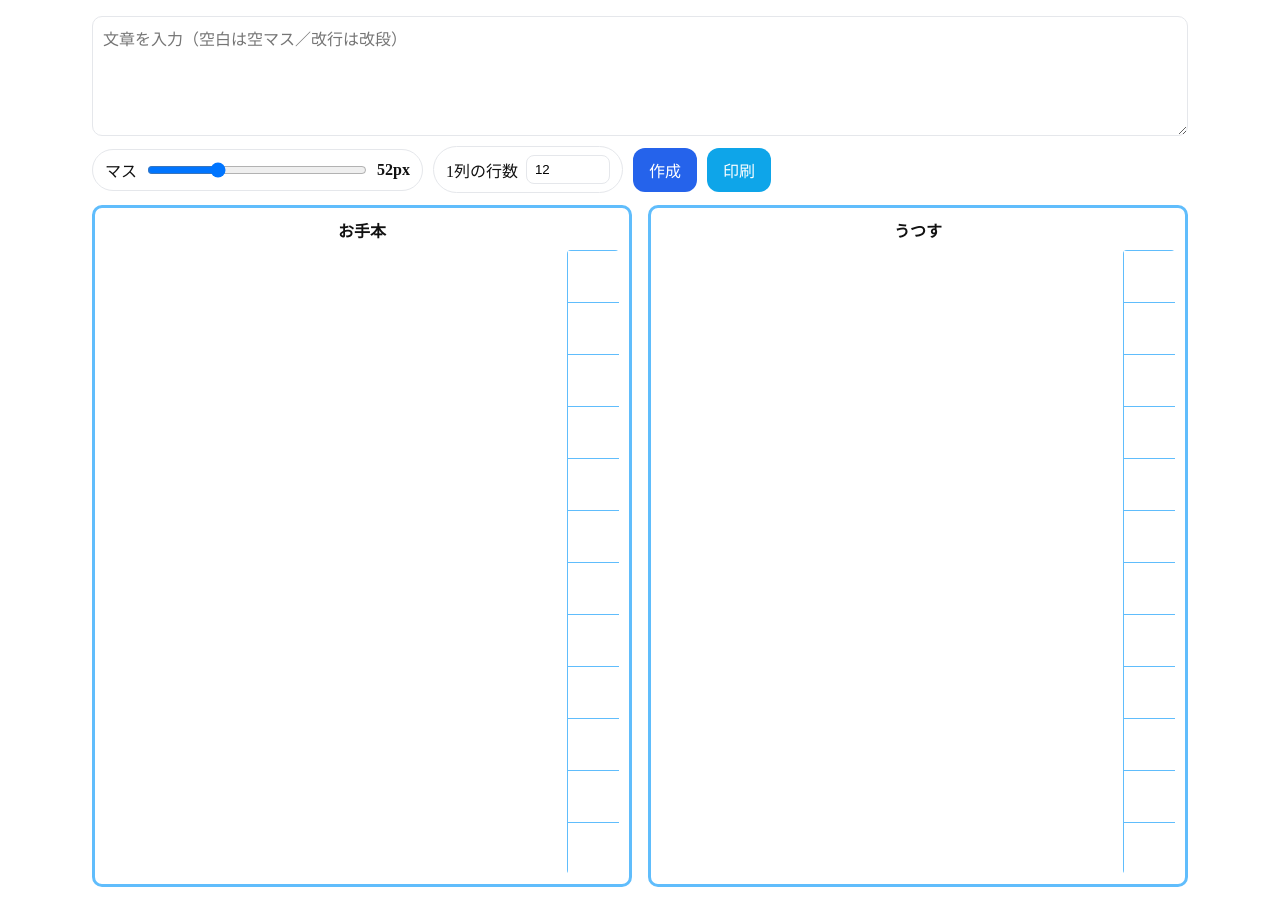
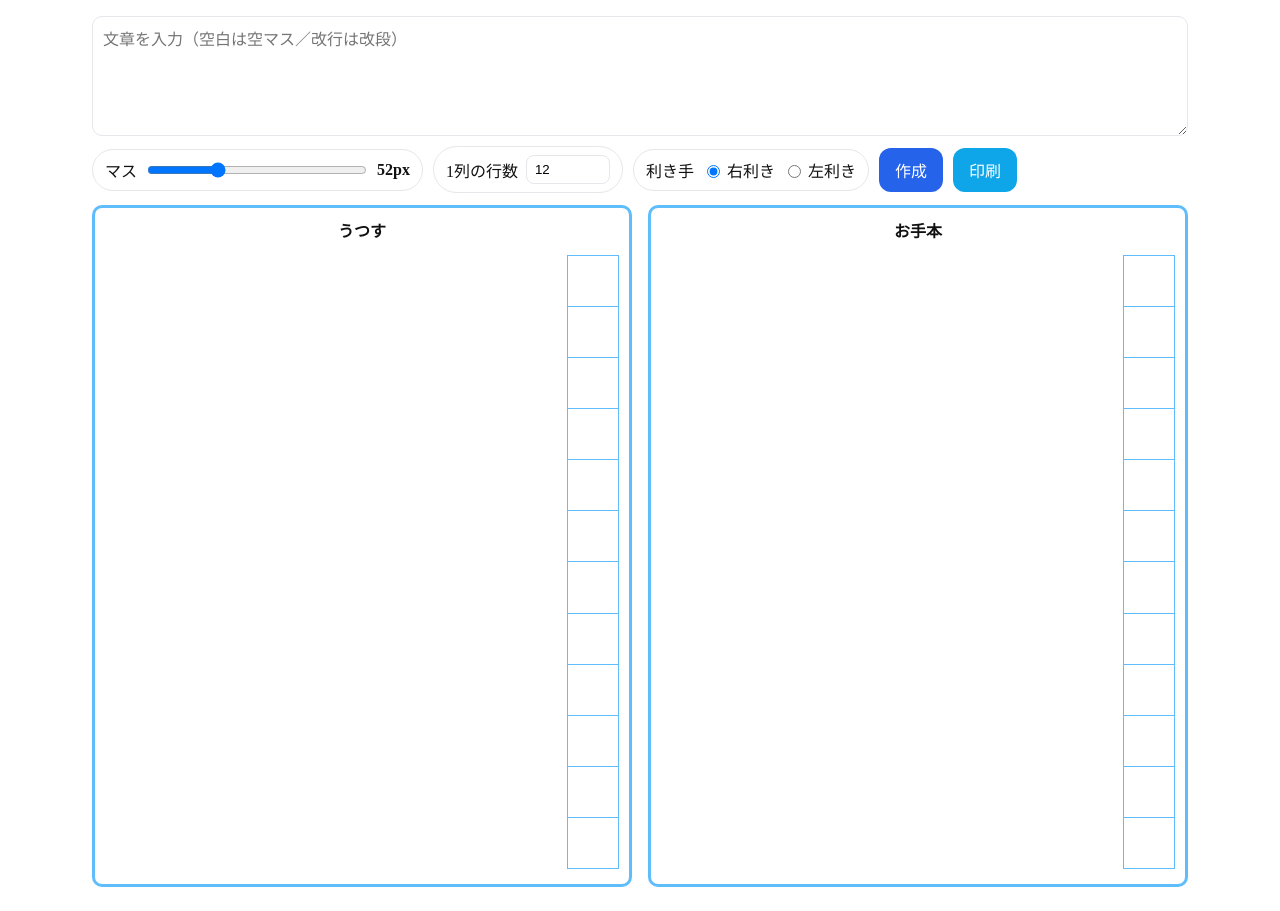
Before and after one commit to tkk-fk/sisya, a plain HTML site: page index.html in a window 1280 px wide. Drawn offline with Linux system fonts and the light colour scheme; a web font is replaced by a local one.

Commit message:
Update index.html

```diff
--- a/index.html
+++ b/index.html
@@ -3,7 +3,7 @@
 <head>
 <meta charset="UTF-8" />
 <meta name="viewport" content="width=device-width,initial-scale=1,viewport-fit=cover" />
-<title>視写プリントメーカー（不可視文字対策／縦書き／自動改ページ）</title>
+<title>視写プリントメーカー（不可視文字対策／縦書き／自動改ページ／利き手対応）</title>
 
 <!-- 教科書体のフォールバック（端末に教科書体が無い場合用） -->
 <link href="https://fonts.googleapis.com/css2?family=Klee+One:wght@400;600&family=Noto+Serif+JP:wght@500;700&display=swap" rel="stylesheet" />
@@ -49,6 +49,7 @@
   }
   .controls{ display:flex; flex-wrap:wrap; gap:10px; align-items:center }
   .ctrl{ display:flex; align-items:center; gap:8px; border:1px solid #e5e7eb; border-radius:999px; padding:8px 12px }
+  .ctrl label{ display:inline-flex; align-items:center; gap:4px; cursor:pointer }
   input[type="range"]{ width:220px }
   input[type="number"]{ width:84px; padding:6px 8px; border:1px solid #e5e7eb; border-radius:8px }
   button{ border:0; border-radius:12px; padding:10px 16px; font-size:16px; color:#fff; background:#2563eb; cursor:pointer }
@@ -76,7 +77,7 @@
   .gridArea{
     position:relative;
     margin-left:auto;         /* 右づめ */
-    border-radius:4px; overflow:hidden;
+    border-radius:4px; overflow:hidden; /* ここでクリップされるため、SVG側で外枠線が欠けないように調整 */
   }
   /* SVG グリッド：背景ではないので確実に印刷される */
   .gridSVG{
@@ -87,6 +88,7 @@
     stroke: var(--line);
     stroke-width: var(--thin);
     fill:none; shape-rendering:crispEdges;
+    vector-effect: non-scaling-stroke; /* 印刷時の拡大縮小でも線幅を保つ */
   }
 
   /* 縦書き列（右→左に増える） */
@@ -126,6 +128,10 @@
       <span class="ctrl">1列の行数
         <input type="number" id="rows" min="6" max="30" value="12">
       </span>
+      <span class="ctrl">利き手
+        <label><input type="radio" name="hand" value="right" checked>右利き</label>
+        <label><input type="radio" name="hand" value="left">左利き</label>
+      </span>
       <button id="make">作成</button>
       <button class="print" onclick="window.print()">印刷</button>
     </div>
@@ -134,6 +140,7 @@
   <main id="pages"></main>
 
 <script>
+/* ===== ユーティリティ ===== */
 const $ = s => document.querySelector(s);
 const root = document.documentElement;
 const pagesEl = $('#pages');
@@ -144,6 +151,15 @@ sizeEl.addEventListener('input', ()=>{
   sizeVal.textContent = sizeEl.value+'px';
 });
 $('#make').addEventListener('click', render);
+
+document.querySelectorAll('input[name="hand"]').forEach(el=>{
+  el.addEventListener('change', render);
+});
+
+function currentHand(){
+  const el = document.querySelector('input[name="hand"]:checked');
+  return el ? el.value : 'right';
+}
 
 /* 不可視文字・特殊スペースを徹底クリーンアップしてから流し込む */
 function sanitizeInput(raw){
@@ -161,7 +177,7 @@ function sanitizeInput(raw){
   s = s.replace(/[\p{Cc}\p{Cf}]/gu, ch => (ch === '\n' ? '\n' : ''));
 
   // 5) バリアントセレクタを削除（VS1–16 / IVS：U+E0100–U+E01EF）
-  s = s.replace(/[\uFE00-\uFE0F]|\u{E0100}-\u{E01EF}/gu, '');
+  s = s.replace(/[\uFE00-\uFE0F]|[\u{E0100}-\u{E01EF}]/gu, '');
 
   // 6) 残存する結合記号（ダイアクリティカルマーク等）は念のため削除
   s = s.replace(/\p{M}+/gu, '');
@@ -178,48 +194,59 @@ function toGraphemes(s){
   return Array.from(s);
 }
 
-/* ページ DOM を生成 */
-function newPage(){
-  const page = document.createElement('section');
-  page.className = 'page';
-
-  const sheetL = document.createElement('section');
-  sheetL.className = 'sheet';
-  sheetL.innerHTML = `
-    <div class="title">お手本</div>
+/* ── DOM生成ヘルパ ── */
+function makeSheet(title){
+  const sec=document.createElement('section');
+  sec.className='sheet';
+  sec.innerHTML = `
+    <div class="title">${title}</div>
     <div class="gridArea">
       <svg class="gridSVG" aria-hidden="true"></svg>
       <div class="cols"></div>
     </div>`;
+  return sec;
+}
 
-  const sheetR = document.createElement('section');
-  sheetR.className = 'sheet';
-  sheetR.innerHTML = `
-    <div class="title">うつす</div>
-    <div class="gridArea">
-      <svg class="gridSVG" aria-hidden="true"></svg>
-      <div class="cols"></div>
-    </div>`;
+/* ページ DOM を生成（hand: 'right' | 'left'）*/
+function newPage(hand){
+  const page = document.createElement('section');
+  page.className = 'page';
 
-  page.appendChild(sheetL);
-  page.appendChild(sheetR);
+  const leftTitle  = hand === 'left'  ? 'うつす' : 'お手本';
+  const rightTitle = hand === 'left'  ? 'お手本' : 'うつす';
+
+  const leftSheet  = makeSheet(leftTitle);
+  const rightSheet = makeSheet(rightTitle);
+  page.appendChild(leftSheet);
+  page.appendChild(rightSheet);
   pagesEl.appendChild(page);
 
-  const leftArea  = sheetL.querySelector('.gridArea');
-  const rightArea = sheetR.querySelector('.gridArea');
+  const leftArea  = leftSheet.querySelector('.gridArea');
+  const rightArea = rightSheet.querySelector('.gridArea');
   const leftCols  = leftArea.querySelector('.cols');
   const rightCols = rightArea.querySelector('.cols');
   const leftSVG   = leftArea.querySelector('.gridSVG');
   const rightSVG  = rightArea.querySelector('.gridSVG');
 
-  // 1ページに収まる最大列数（シート幅から算出）
-  const sheetWidth = sheetL.clientWidth;
-  const cs = getComputedStyle(sheetL);
+  // 1ページに収まる最大列数（左シート幅から算出）
+  const sheetWidth = leftSheet.clientWidth;
+  const cs = getComputedStyle(leftSheet);
   const pad = parseFloat(cs.paddingLeft) + parseFloat(cs.paddingRight);
   const cell = parseFloat(getComputedStyle(root).getPropertyValue('--cell')) || 52;
   const colsCap = Math.max(1, Math.floor((sheetWidth - pad) / cell));
 
-  return { page, leftArea, rightArea, leftCols, rightCols, leftSVG, rightSVG, colsCap, cols:0 };
+  // お手本（model）側と、うつす（copy）側を決める
+  const modelIsLeft = (leftTitle === 'お手本');
+  const modelArea = modelIsLeft ? leftArea : rightArea;
+  const copyArea  = modelIsLeft ? rightArea : leftArea;
+  const modelCols = modelIsLeft ? leftCols : rightCols;
+  const copyCols  = modelIsLeft ? rightCols : leftCols;
+  const modelSVG  = modelIsLeft ? leftSVG  : rightSVG;
+  const copySVG   = modelIsLeft ? rightSVG : leftSVG;
+
+  return { page, hand, leftArea, rightArea, leftCols, rightCols, leftSVG, rightSVG,
+           modelArea, copyArea, modelCols, copyCols, modelSVG, copySVG,
+           colsCap, cols:0 };
 }
 
 function makeCol(){ const d=document.createElement('div'); d.className='col'; return d; }
@@ -228,10 +255,14 @@ const isDisplaySpace = ch => ch === ' ';
 
 /* SVG にグリッド線を描画（背景に依存しない） */
 function drawGrid(svg, cols, rows, cell){
-  const w = cols * cell, h = rows * cell;
-  svg.setAttribute('viewBox', `0 0 ${w} ${h}`);
+  const w = Math.round(cols * cell), h = Math.round(rows * cell);
+
+  // ▼外枠の線がクリップされないように、viewBoxを上下左右に0.5pxずつ広げる
+  const half = 0.5;
+  svg.setAttribute('viewBox', `${-half} ${-half} ${w + 1} ${h + 1}`);
   svg.setAttribute('width', w);
   svg.setAttribute('height', h);
+
   let d = '';
   for (let x=0; x<=w; x+=cell){ d += `M${x} 0V${h}`; }
   for (let y=0; y<=h; y+=cell){ d += `M0 ${y}H${w}`; }
@@ -240,40 +271,42 @@ function drawGrid(svg, cols, rows, cell){
   path.setAttribute('d', d);
 }
 
+/* ===== メイン描画 ===== */
 function render(){
   pagesEl.innerHTML = '';
 
   const cell = parseFloat(getComputedStyle(root).getPropertyValue('--cell')) || 52;
   const rows = Math.max(1, parseInt(rowsEl.value || '12', 10));
+  const hand = currentHand();
 
   // 入力をクリーンアップ → 改行は残す（改行＝改段）
   const sanitized = sanitizeInput(textEl.value);
   const units = toGraphemes(sanitized);
 
-  let page = newPage();
-  page.leftArea.style.height  = page.rightArea.style.height = (rows * cell) + 'px';
+  let page = newPage(hand);
+  page.modelArea.style.height = page.copyArea.style.height = (rows * cell) + 'px';
 
   let r = 0;                      // 現在の行（0..rows-1）
-  let colL = null, colR = null;
+  let colModel = null, colCopy = null;
 
   function openColumn(){
     // 現在のページでこれ以上置けない → 新しいページ
     if (page.cols >= page.colsCap){
-      page = newPage();
-      page.leftArea.style.height  = page.rightArea.style.height = (rows * cell) + 'px';
+      page = newPage(hand);
+      page.modelArea.style.height = page.copyArea.style.height = (rows * cell) + 'px';
       r = 0;
     }
-    colL = makeCol(); colR = makeCol();
-    page.leftCols.appendChild(colL);
-    page.rightCols.appendChild(colR);
+    colModel = makeCol(); colCopy = makeCol();
+    page.modelCols.appendChild(colModel);
+    page.copyCols.appendChild(colCopy);
     page.cols++;
 
     const w = (page.cols * cell) + 'px';
-    page.leftArea.style.width  = w;
-    page.rightArea.style.width = w;
+    page.modelArea.style.width = w;
+    page.copyArea.style.width  = w;
 
-    drawGrid(page.leftSVG,  page.cols, rows, cell);
-    drawGrid(page.rightSVG, page.cols, rows, cell);
+    drawGrid(page.modelSVG, page.cols, rows, cell);
+    drawGrid(page.copySVG,  page.cols, rows, cell);
   }
 
   openColumn(); // 最初の列
@@ -283,8 +316,8 @@ function render(){
       r = 0; openColumn();
       continue;
     }
-    colL.appendChild(makeCell(isDisplaySpace(u) ? '' : u));  // スペースは空マス表示
-    colR.appendChild(makeCell(''));                          // 右は空マス
+    page.modelCols.lastElementChild.appendChild(makeCell(isDisplaySpace(u) ? '' : u));  // お手本側に文字
+    page.copyCols.lastElementChild.appendChild(makeCell(''));                            // うつす側は空マス
     r++;
     if(r >= rows){ r = 0; openColumn(); }
   }
@@ -294,6 +327,40 @@ function render(){
 root.style.setProperty('--cell', sizeEl.value + 'px');
 sizeVal.textContent = sizeEl.value + 'px';
 render();
+
+/* ===== 自動テスト（簡易） =====
+   コンソールに結果を出力します。UIには影響しません。 */
+(function runSelfTests(){
+  const results = [];
+  function assert(name, cond){ results.push({name, pass: !!cond}); }
+
+  // sanitize: 全角スペース・Nbsp・制御文字が処理されること
+  const raw = 'あ\u00A0い　う\tえ\r\nお';
+  const s = sanitizeInput(raw);
+  assert('sanitize replaces all spaces with half-width', !(/[\u00A0\u3000]/.test(s)));
+  assert('sanitize keeps newlines', /\n/.test(s));
+
+  // graphemes: 絵文字を壊さない
+  const emo = '👨\u200D👩\u200D👦';
+  const gs = toGraphemes(emo);
+  assert('grapheme segmentation preserves string', gs.join('') === emo);
+
+  // newPage が必要キーを返す
+  const tmp = newPage('right');
+  assert('newPage returns colsCap >= 1', tmp.colsCap >= 1);
+
+  // render が例外を投げない（右/左）
+  try { render(); assert('render() right-hand no throw', true); } catch(e){ assert('render() right-hand threw', false); }
+  document.querySelector('input[name="hand"][value="left"]').checked = true;
+  try { render(); assert('render() left-hand no throw', true); } catch(e){ assert('render() left-hand threw', false); }
+  document.querySelector('input[name="hand"][value="right"]').checked = true; // 戻す
+
+  // 結果表示
+  const ok = results.every(r=>r.pass);
+  console.groupCollapsed(`自動テスト: ${ok ? 'ALL PASS' : 'SOME FAIL'}`);
+  results.forEach(r=> console[r.pass ? 'log' : 'error'](`${r.pass ? '✅' : '❌'} ${r.name}`));
+  console.groupEnd();
+})();
 </script>
 </body>
 </html>
```
